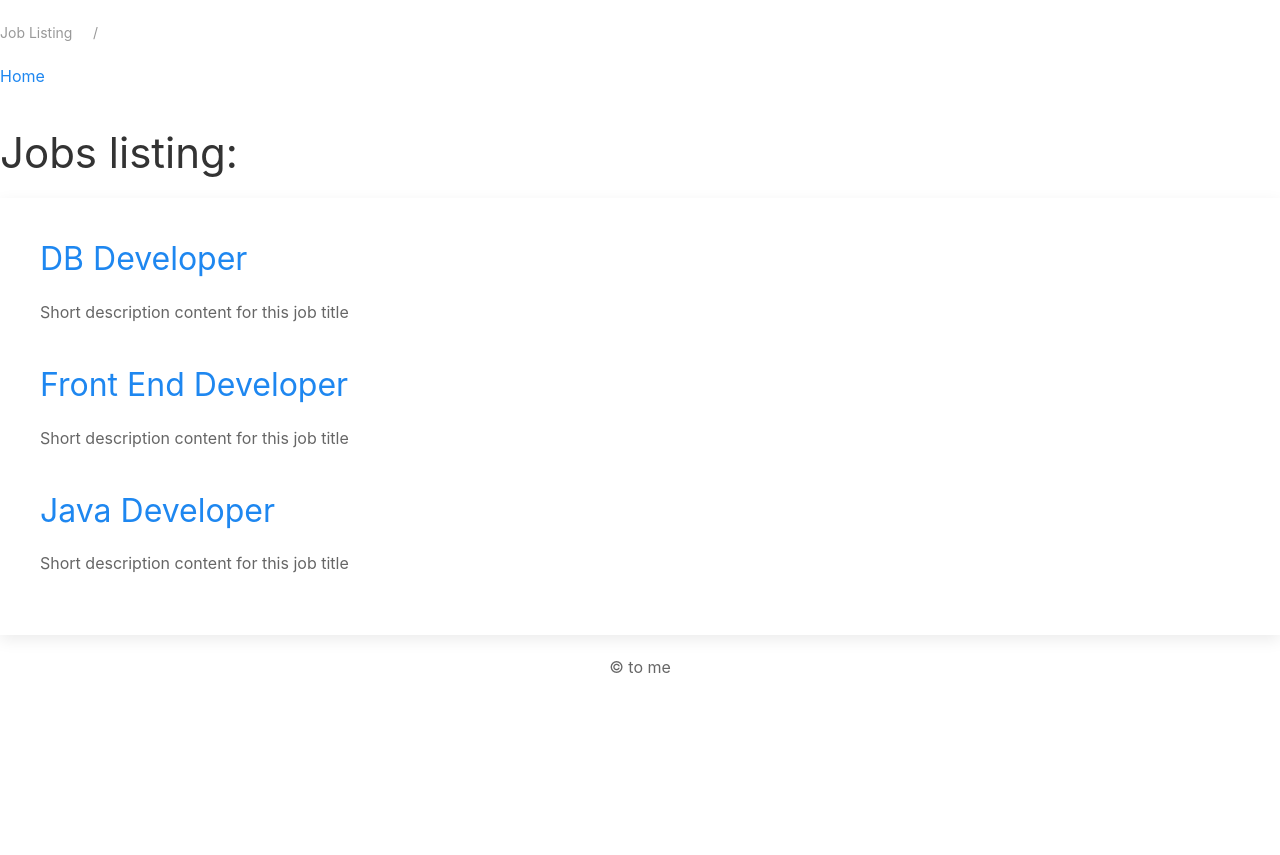
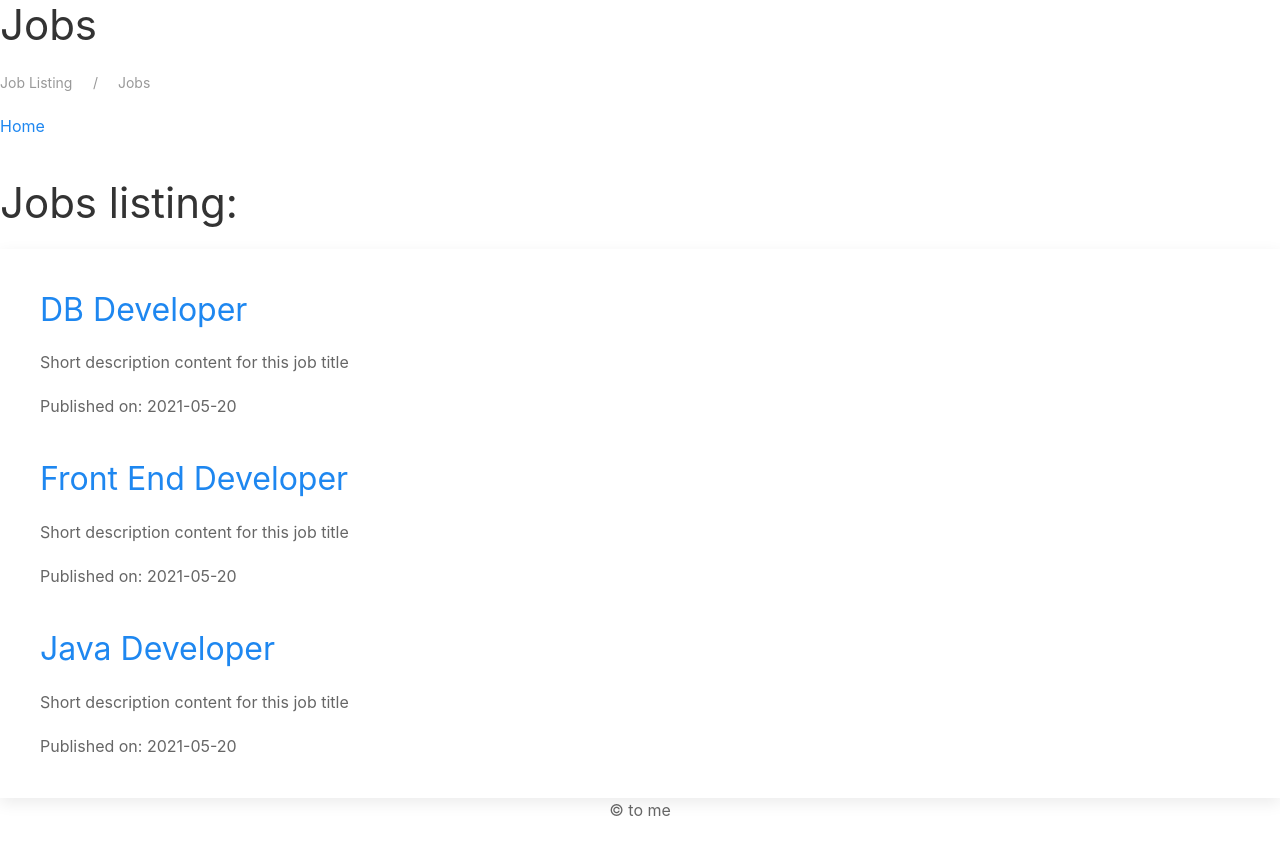
Before and after one commit to StartFE/FirstProject, a Jekyll site: the page built from index.md, in a window 1280 px wide. Shown: the top 855 px of the page. Built offline with Jekyll 4.4.1, drawn with Linux system fonts in a browser that asks for light colours; nearby versions of some CDN libraries; our own code applies the rules of GitHub Pages for plain Markdown files.

Commit message:
layout updates

```diff
--- a/_layouts/default.html
+++ b/_layouts/default.html
@@ -12,9 +12,9 @@
             <li><a href="/">Job Listing</a></li>
             <li><a href="#">{{ page.title }}</a></li>
         </ul>
-        <section>
+        <article class="uk-article">
             {{ content }}
-        </section>
+        </article>
         <footer class="uk-flex uk-flex-center">
             &copy; to me
         </footer>
--- a/index.md
+++ b/index.md
@@ -1,12 +1,17 @@
+---
+title: Jobs
+
+---
 {% include breadcrumbs.html %}
 <h1>Jobs listing:</h1>
 <div  class="uk-margin uk-card uk-card-default uk-card-body">
 {% for job in site.jobs %}
   <h2>
-    <a href="/jobs/{{ job.url }}">
+    <a href="/jobs{{ job.url }}">
       {{ job.title }}
     </a>
   </h2>
   <p>{{ job.description | markdownify }}</p>
+  <p>Published on: {{ job.published  }}</p>
 {% endfor %}
 </div>
```
Also changed, not shown: _jobs/database.md (+1 -0 lines), _jobs/front-end.md (+1 -0 lines), _jobs/java.md (+1 -0 lines).
